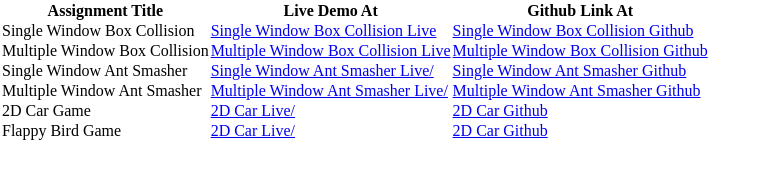
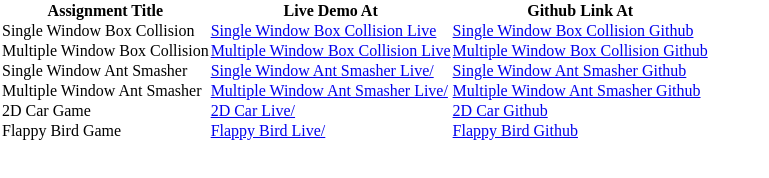
Before and after one commit to nikitashrestha/nikitashrestha.github.io, a plain HTML site: page index.html in a window 1280 px wide. Shown: the whole page, without its empty margins (0-769 px from the left). Drawn offline with Linux system fonts and the light colour scheme.

Commit message:
Updated Assignment

```diff
--- a/index.html
+++ b/index.html
@@ -41,8 +41,8 @@
                 </tr>
                 <tr>
                     <td>Flappy Bird Game</td>
-                    <td><a href="https://nikitashrestha.github.io/Assignment6/">2D Car Live/</a></td>
-                    <td><a href="https://github.com/nikitashrestha/Assignment6">2D Car Github</a></td>
+                    <td><a href="https://nikitashrestha.github.io/Assignment6/">Flappy Bird  Live/</a></td>
+                    <td><a href="https://github.com/nikitashrestha/Assignment6">Flappy Bird  Github</a></td>
                 </tr>
 
             </table>
```
